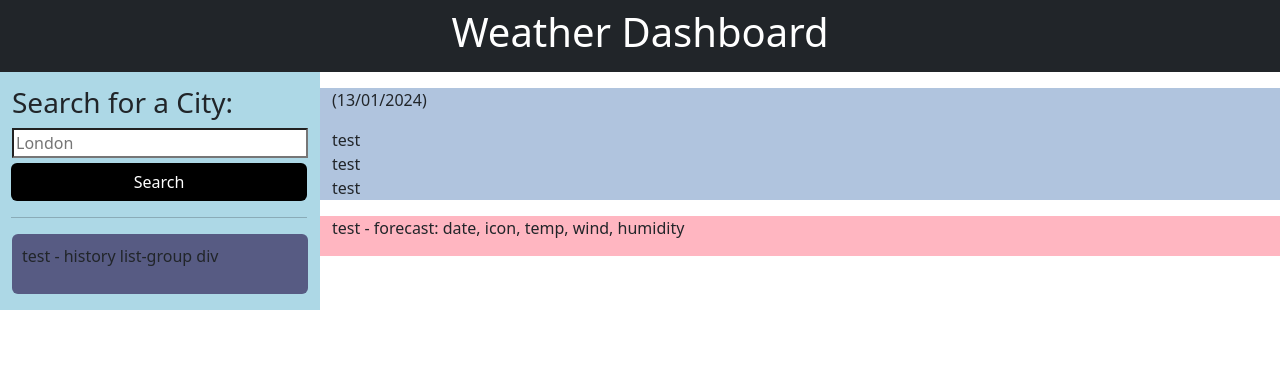
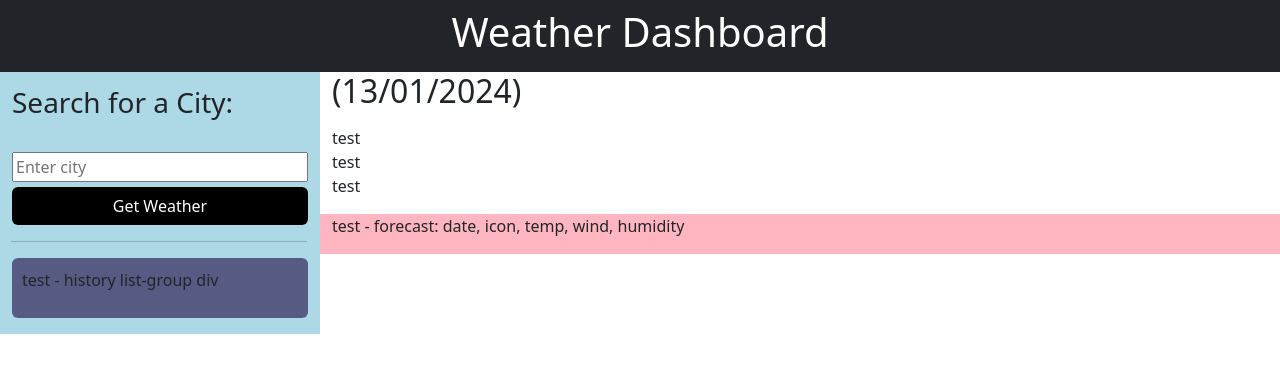
Before and after one commit to codeswitchstudio/weather-or-not, a plain HTML site: page index.html in a window 1280 px wide. Drawn offline with nearby package versions, Linux system fonts and the light colour scheme.

Commit message:
still struggling with apiURL

```diff
--- a/assets/index copy.html
+++ b/assets/index copy.html
@@ -9,10 +9,14 @@
     <h1>Weather App</h1>
     <label for="location">Enter Location: </label>
     <input type="text" id="location" placeholder="Enter city or zip code">
+
+
+
     <button onclick="getWeather()">Get Weather</button>
-    <div id="today"></div>
+    <div id="weather-info"></div>
+
 
     <!-- Include your JavaScript file -->
-    <script src="./assets/js/script02.js"></script>
+    <script src="./js/script02.js"></script>
 </body>
 </html>
--- a/assets/js/script.js
+++ b/assets/js/script.js
@@ -1,8 +1,3 @@
-const APIKey = "ae33ce6155933dc0cae19ca26232b426";
-const locationInput = document.getElementById('location');
-
-console.log('input location', locationInput.value);
-
   // Display the day for current weather
   function updateDateTime() {
     var currentTime = dayjs().format('(DD/MM/YYYY)');
@@ -10,65 +5,44 @@ console.log('input location', locationInput.value);
   }
   updateDateTime();
 
+  console.log(updateDateTime)
 
-  // console.log(updateDateTime)
+const APIKey = "ae33ce6155933dc0cae19ca26232b426";
 
-//weather app
 function getWeather() {
-//key
+  const apiKey = 'ae33ce6155933dc0cae19ca26232b426'; // Replace with your OpenWeatherMap API key
+  const locationInput = document.getElementById('location').value;
+  const weatherInfoDiv = document.getElementById('weather-info');
 
-// // Make sure the user has entered a location
-// if (locationInput.trim() === '') {
-//     alert('Please enter a location.');
-//     return;
-// }
+  // Make sure the user has entered a location
+  if (locationInput.trim() === '') {
+      alert('Please enter a location.');
+      return;
+  }
 
-// const queryURL = `https://api.openweathermap.org/data/2.5/weather?q=London&units=metric&appid=${APIKey}`;
-
-// const queryURL = `https://api.openweathermap.org/data/2.5/weather?q=${locationInput}&units=metric&appid=${APIKey}`
+  // Construct the API URL
+  const apiUrl = `https://api.openweathermap.org/data/2.5/weather?q=${locationInput}&units=metric&appid=${apiKey}`;
 
 
-const valueOfLocation = locationInput.value();
-console.log(valueOfLocation);
-
-const queryURL = `https://api.openweathermap.org/geo/1.0/direct?q=${locationInput}&limit={limit}&units=metric&appid=${APIKey}`
 
 
-// ${encodeURIComponent(locationInput)
+  // Make the API request
+  fetch(apiUrl)
+      .then(response => response.json())
+      .then(data => {
+          // Handle the received weather data
+          console.log(data);
 
-  //When a user searches for a city they are presented with current and future conditions for that city and that city is added to the search history
+          // Example: Display temperature
+          const temperature = data.main.temp;
+          const cityName = data.name;
+          const description = data.weather[0].description;
 
-// Here we run our Fetch call to the OpenWeatherMap API
-fetch(queryURL)
-  .then(function (response) {
-    // Calling .json() to access the json data stored inside the returned promise
-    return response.json();
-  })
-
-  // We store all of the retrieved data inside of an object called "data"
-  .then(function (data) {
-    // Log the resulting object
-    console.log("MYDATA",data);
-
-    // Transfer content to HTML
-    // $(".city").html("<h1>" + data.name + " Weather Details</h1>");
-    // $(".wind").text("Wind Speed: " + data.wind.speed);
-    // $(".humidity").text("Humidity: " + data.main.humidity);
-
-    // Convert the temp to Celsius
-    // const tempC = data.main.temp - 273.15;
-
-    // add temp content to html
-    // $(".temp").text("Temperature: " + data.main.temp);
-    // $(".tempC").text("Temperature (C) " + tempC.toFixed(2));
-
-    // Log the data in the console as well
-    // console.log("Wind Speed: " + data.wind.speed);
-    // console.log("Humidity: " + data.main.humidity);
-    // console.log("Temperature (C): " );
-
-  })
-  .catch(function (error) {
-    console.log(error);
-  })
-  };
+          const weatherInfo = `Current weather in ${cityName}: ${temperature}°C, ${description}.`;
+          weatherInfoDiv.textContent = weatherInfo;
+      })
+      .catch(error => {
+          console.error('Error fetching weather data:', error);
+          weatherInfoDiv.textContent = 'Error fetching weather data.';
+      });
+}
--- a/index.html
+++ b/index.html
@@ -25,18 +25,27 @@
         <h2 id="form-heading" class="mt-1 h3 form-label">
           Search for a City:
         </h2>
+
+
+    <label for="location"> </label>
+    <input type="text" id="location" placeholder="Enter city" class="form-input weather-search w-100">
+
+    <button class=" w-100 btn search-button " id="search-button" aria-label="submit search" onclick="getWeather()">Get Weather</button>
+
+
+
         <form id="search-form" class="form">
           <div class="form-inline form-group">
             <div class="input-group">
 
-              <input class="form-input weather-search w-100" type="text" id="location" placeholder="London"
-                aria-labelledby="form-heading" aria-controls="today forecast" />
+              <!-- <input id="location"  type="text" placeholder="London"
+                aria-labelledby="form-heading" aria-controls="today forecast" />    -->
                 <br>
 
               <div class="input-group-append w-100 ">
-                <button type="submit" class=" w-100 btn search-button " id="search-button" aria-label="submit search">
+                <!-- <button type="submit" class=" w-100 btn search-button " id="search-button" aria-label="submit search">
                   Search
-                </button>
+                </button> -->
 
 <!--just the line-->
                 <hr class="hr weather-hr" />
@@ -44,6 +53,8 @@
             </div>
           </div>
         </form>
+
+
 
 
         <div class="list-group" id="history">
@@ -56,19 +67,19 @@
       </aside>
 
       <div class="col-lg-9 pb-3" >
+        <h2 id="currentDay"> </h2>
+        <h2 id="weather-info"></h2>
 
         <section id="today" class="row mt-3" role="region" aria-live="polite">
 
   <!-- Retrieved data will be dumped here -->
 
 
-        <div class = weather-info>
-        <p id="currentDay"> </p>
         <div class="city">  </div>
         <div class="wind">  test </div>
         <div class="humidity">  test </div>
         <div class="temp"> test </div>
-        </div>
+
         </section>
 
         <section id="forecast" class="row mt-3" role="region" aria-live="polite">
```
Also changed, not shown: assets/js/script copy.js (added, +80 -0 lines), assets/js/script02.js (line endings or trailing spaces), 1 other file.
